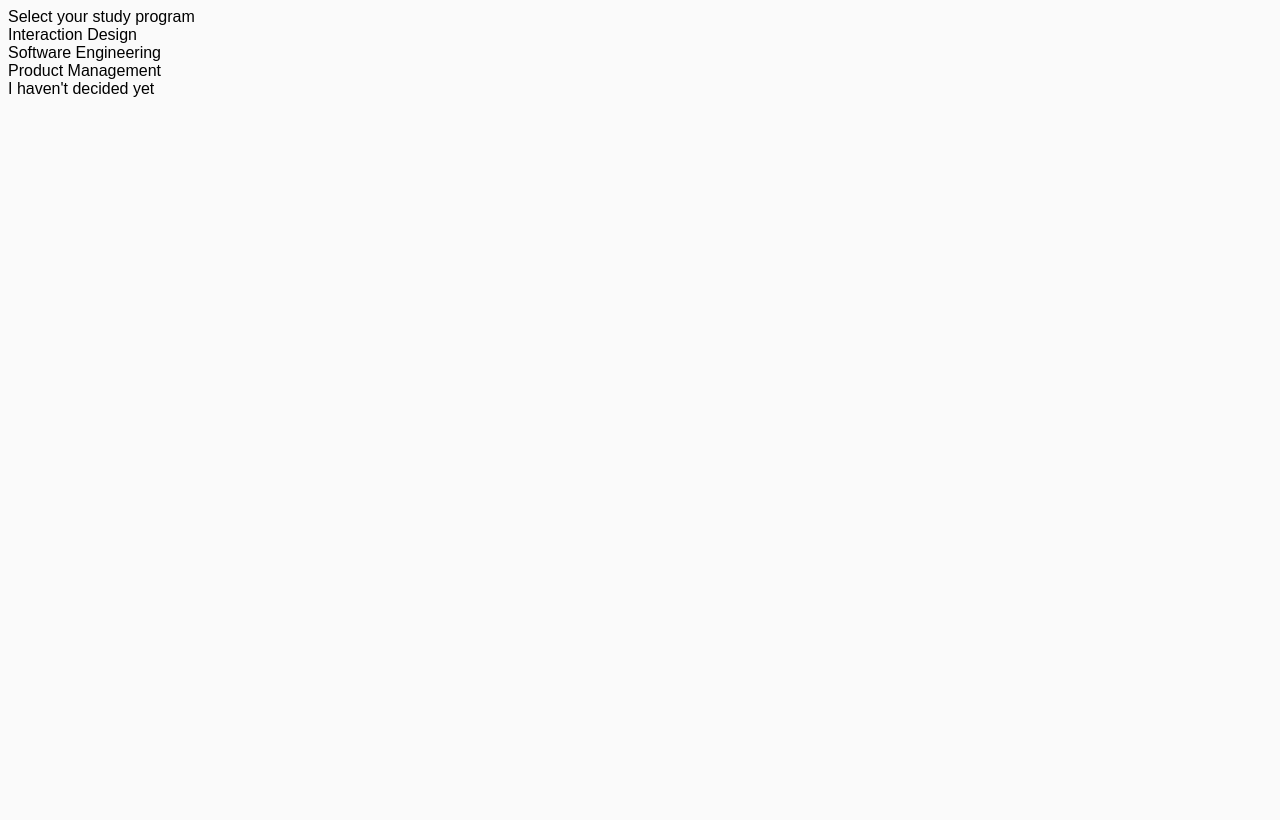
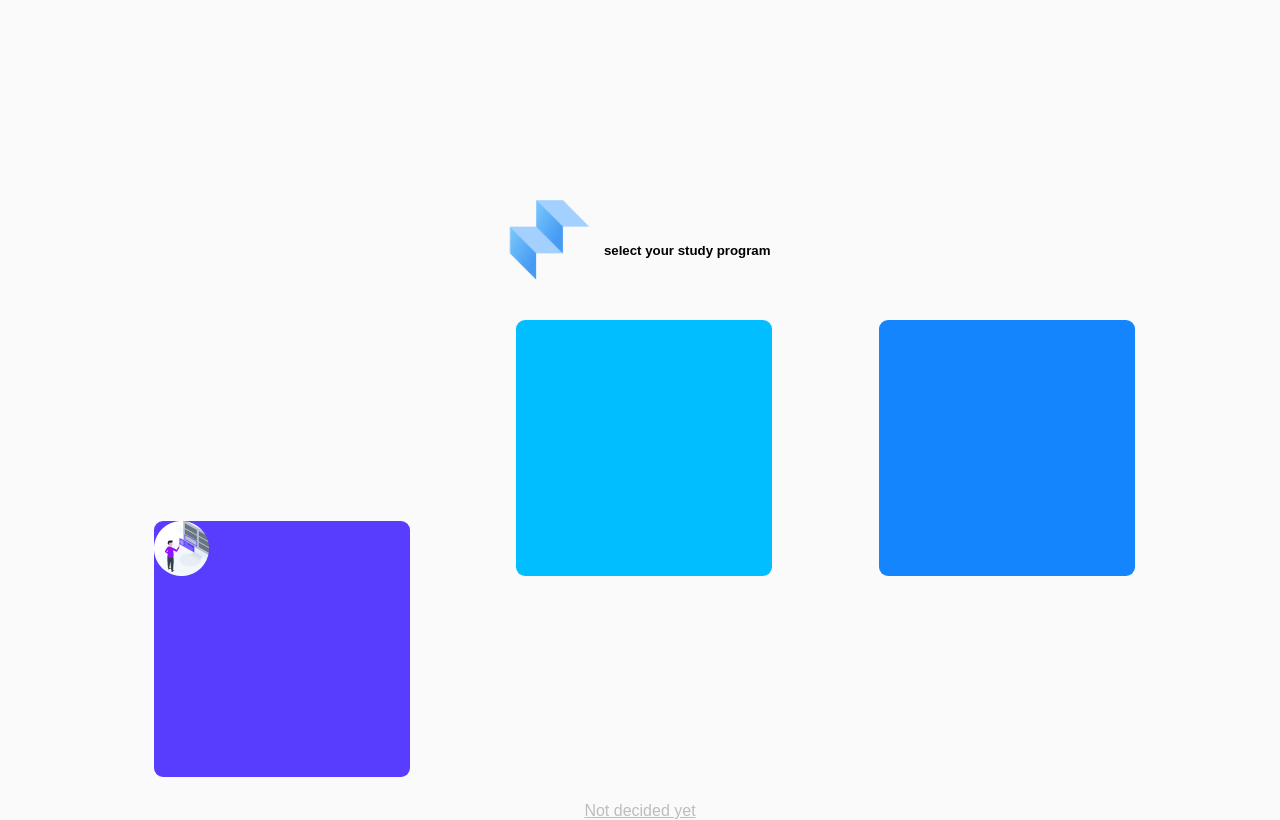
Before and after one commit to wpbdry/stepify, a Flask app: page /choose-your-study-program in a window 1280 px wide; the page is wider, and only the part inside the window is pictured. Before the commit the page ends 97 px from the top of that part, so only its background shows below. Run offline with Flask 2, Linux system fonts and the light colour scheme; some libraries are stand-ins or nearby versions.

Commit message:
Advancing on the study programs frontend

```diff
--- a/static/css/main.css
+++ b/static/css/main.css
@@ -1,3 +1,8 @@
+*, *:before, *:after {
+    margin: 0;
+    border: 0;
+    box-sizing: border-box;
+  }
 
 @media screen and (max-device-width: 480px){
     body{
@@ -6,9 +11,16 @@
     }
 }
 
+html {
+    font-family: sans-serif;
+    background-color: #FAFAFA;
+}
+
 body {
     font-family: sans-serif;
     background-color: #FAFAFA;
+    height: 50vh;
+    width: 100vw;
 }
 
 .popup {
@@ -93,3 +105,77 @@ a {
 .hidden {
     display: none;
 }
+
+
+/* _-_-_-_-_-_-_-_-_-_-_-_-_-_-_-_-_-_-_-_-_-_-_-_-_- */
+/* _-_-_-_-_-_-_-_Select your study program_-_-_-_-_- */
+/* _-_-_-_-_-_-_-_-_-_-_-_-_-_-_-_-_-_-_-_-_-_-_-_-_- */
+
+#main-container{
+    width: 100%;
+    height: 50%;
+    margin-top: 25vh;
+}
+
+#select-study-program{
+    display: inline-block;
+    margin-left: 50%;
+    transform: translateX(-50%);
+    height: 50%;
+    margin-bottom: 20px;
+}
+
+#logo-select-study-program{
+    display: inline-block;
+    height: 100%;
+    margin-right: 10px;
+}
+#logo-select-study-program img{
+    height:80%;
+}
+
+#text-select-study-program{
+    display: inline-block;
+    transform: translateY(-170%)
+}
+
+#buttons-container{
+    position: block;
+    display: inline-block;
+    margin-left: 8%;
+    width: 100%;
+    padding-bottom: 25px;
+}
+
+#second-container{
+}
+
+.code-uni-subject-btn {
+    display: inline-block;
+    position: relative;
+    border-radius: 9px;
+    width: 20%;
+    height: 0;
+    padding-bottom: 20%;
+    margin-left: 4%;
+    margin-right: 4%;
+}
+
+#id-square{
+    display: inline-block;
+    background-color: #593DFF;
+}
+#se-square{
+    display: inline-block;
+    background-color: #00BEFF;
+}
+#pm-square{
+    display: inline-block;
+    background-color: #1485FC;
+}
+
+#not-decided{
+    margin-left: 50%;
+    transform: translateX(-50%);
+    text-align: center;
+}
--- a/templates/studyprograms.html
+++ b/templates/studyprograms.html
@@ -1,4 +1,35 @@
 <!DOCTYPE html>
+<html lang="en">
+<head>
+    <meta charset="UTF-8">
+    <meta name="viewport" content="width=device-width, initial-scale=1.0">
+    <meta http-equiv="X-UA-Compatible" content="ie=edge">
+    <link rel="stylesheet" href="../static/css/main.css">
+    <script src="../static/js/studyprograms.js"></script>
+    <title>Stepify</title>
+</head>
+<body>
+    <div id="main-container">
+        <div id="select-study-program">
+            <div id="logo-select-study-program"><img src="../static/img/logo.png" alt=""></div>
+            <div id="text-select-study-program"><h5>select your study program</h5></div>
+        </div>
+        <div id="buttons-container">
+            <div id="second-container">
+                <div id="id-square" class="code-uni-subject-btn">
+                    <img src="../static/img/logo-ID.png" alt="">
+                </div>
+                <div id="se-square" class="code-uni-subject-btn"></div>
+                <div id="pm-square" class="code-uni-subject-btn"></div>
+            </div>
+        </div>
+        <div id="not-decided"><a href="#">Not decided yet</a href="#"></div>
+    </div>
+</body>
+</html>
+
+
+<!-- <!DOCTYPE html>
 
 
 <html lang="en">
@@ -10,7 +41,7 @@
     <script type="text/javascript" src="https://ajax.googleapis.com/ajax/libs/jquery/3.1.1/jquery.min.js"></script>
 </head>
 <body>
-    <!--hidden form-->
+
     <form id="hidden-form" class="hidden" action="/choose-your-study-program" method="post">
         <input id="hidden-input" type="text" name="study-program">
         <input type="submit" value="">
@@ -34,4 +65,4 @@
 
     <script type="text/javascript" src="{{ url_for('static', filename='js/studyprograms.js') }}"></script>
 </body>
-</html>
+</html> -->
```
Also changed, not shown: templates/signup-login.html (+6 -3 lines), static/img/logo-ID.png (added), static/img/logo-SE.png (added), static/img/logo-pm.png (added), static/img/logo-small.png (added).
